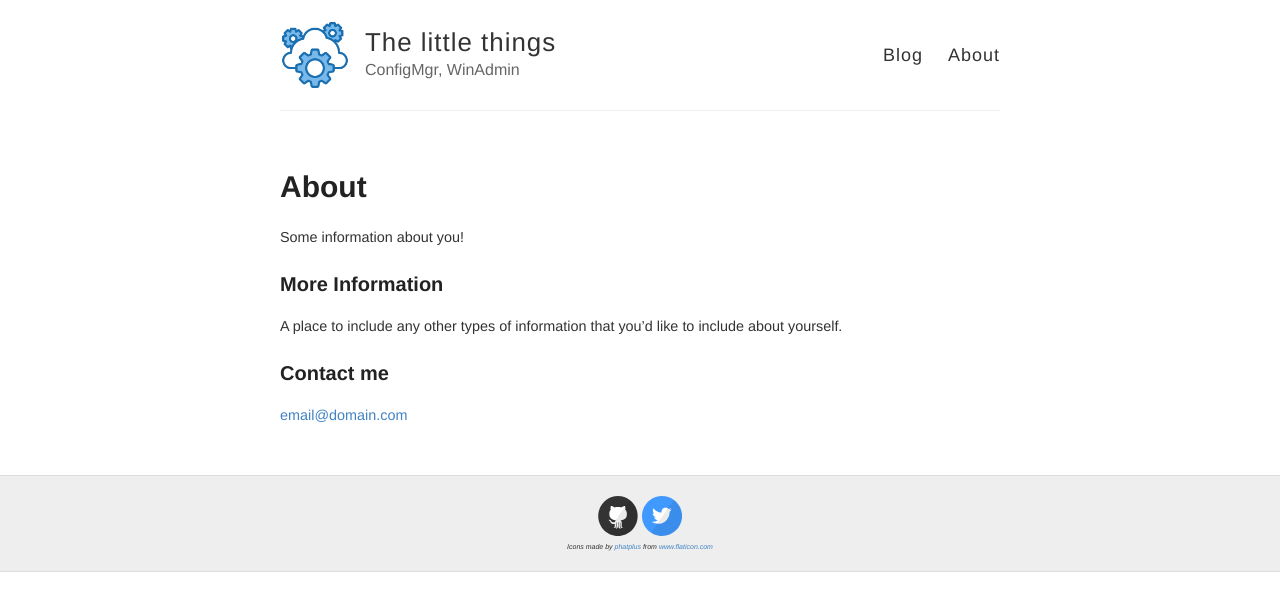
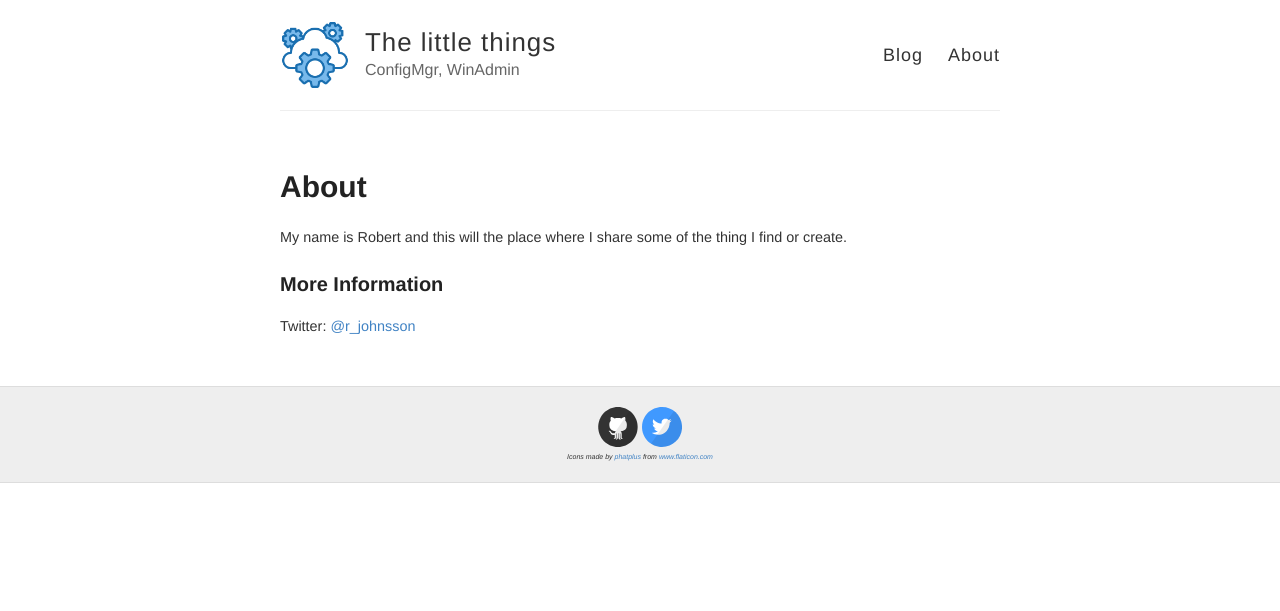
Before and after one commit to Robert-LTH/robert-lth.github.io, a Jekyll site: the page built from about.md, in a window 1280 px wide. Shown: the top 611 px of the page. Built offline with Jekyll 4.4.1, drawn with Linux system fonts in a browser that asks for light colours.

Commit message:
Updated info

```diff
--- a/about.md
+++ b/about.md
@@ -4,12 +4,9 @@ title: About
 permalink: /about/
 ---
 
-Some information about you!
+My name is Robert and this will the place where I share some of the thing I find or create.
+
 
 ### More Information
 
-A place to include any other types of information that you'd like to include about yourself.
-
-### Contact me
-
-[email@domain.com](mailto:email@domain.com)
+Twitter: [@r_johnsson](https://twitter.com/johnsson_r)
```
